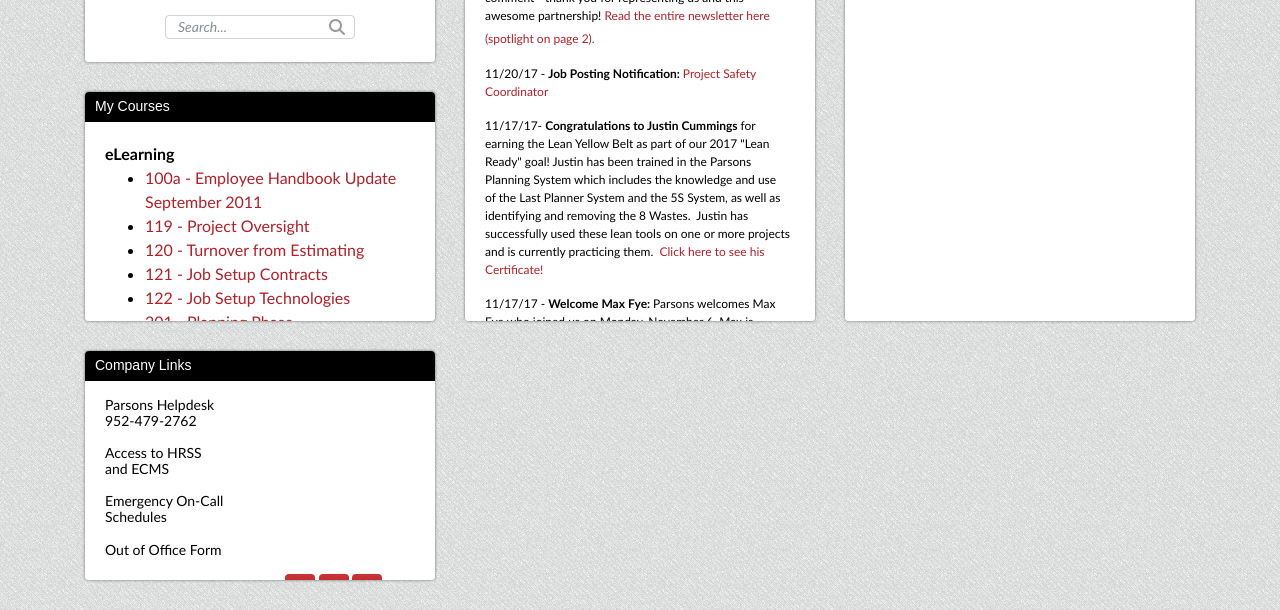
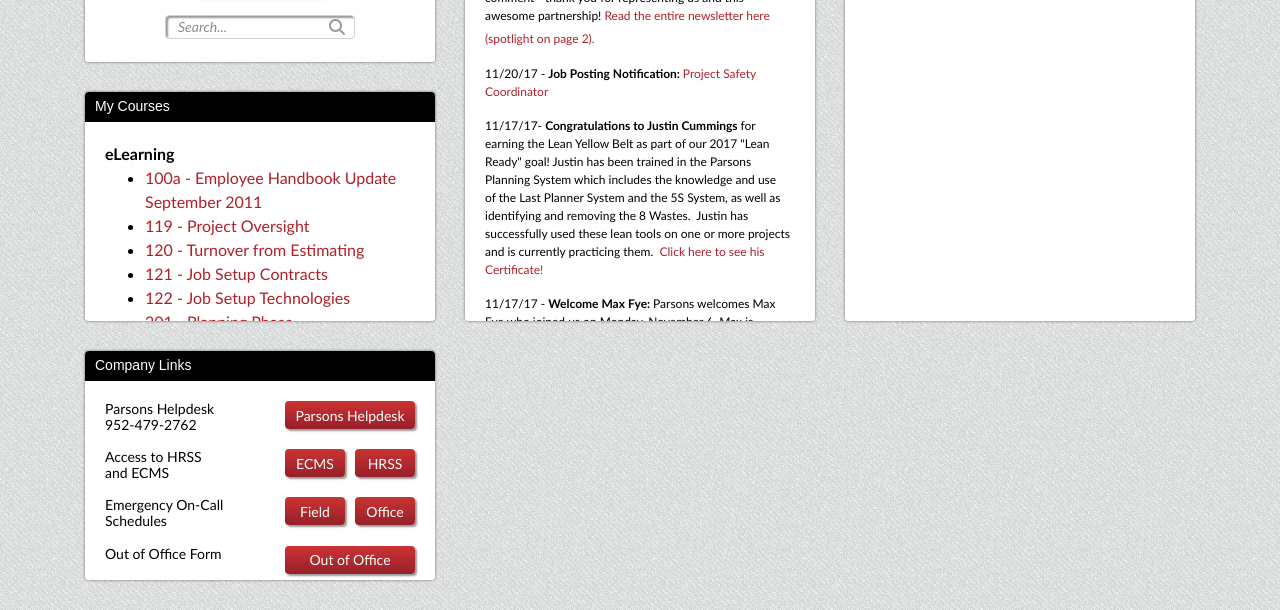
Before and after one commit to SamKahnke/Parsons, a plain HTML site: page index.html in a window 1280 px wide. Shown: the part 292-902 px from the top of the page. Drawn offline with nearby package versions, Linux system fonts and the light colour scheme; a web font is replaced by a local one.

Commit message:
styles buttons

```diff
--- a/index.html
+++ b/index.html
@@ -133,43 +133,47 @@
 							<h2 class="card-title">Company Links</h2>
 						</div>
 						<div class="card-body company-links">
-							<p class="company-link-labels">
+								<div class="company-link-items">
+									<button type="button" class="btn btn-parsons btn-parsons-large">
+										Parsons Helpdesk
+									</button>
 									<p class="text-label-items">
 										Parsons Helpdesk<br>
 										952-479-2762
 									</p>
+								</div>
+								<div class="company-link-items">
+									<button type="button" class="btn btn-parsons btn-parsons-small">
+										HRSS
+									</button>
+									<button type="button" class="btn btn-parsons btn-parsons-small">
+										ECMS
+									</button>
 									<p class="text-label-items">
 										Access to HRSS<br>
 										and ECMS
 									</p>
+								</div>
+								<div class="company-link-items">
+								<button type="button" class="btn btn-parsons btn-parsons-small">
+										Office
+									</button>
+									<button type="button" class="btn btn-parsons btn-parsons-small">
+										Field
+									</button>
 									<p class="text-label-items">
 										Emergency On-Call<br>
 										Schedules
 									</p>
+								</div>
+								<div class="company-link-items">
+									<button type="button" class="btn btn-parsons btn-parsons-large">
+										Out of Office
+									</button>
 									<p class="text-label-items">
 										Out of Office Form
 									</p>
-							</p>
-					<p class="company-link-buttons">
-							<button type="button" class="btn btn-parsons">
-								<span>Training and Tools</span>
-							</button>
-							<button type="button" class="btn btn-parsons">
-								<span>Training and Tools</span>
-							</button>
-							<button type="button" class="btn btn-parsons">
-								<span>Training and Tools</span>
-							</button>
-							<button type="button" class="btn btn-parsons">
-								<span>Training and Tools</span>
-							</button>
-							<button type="button" class="btn btn-parsons">
-								<span>Training and Tools</span>
-							</button>
-							<button type="button" class="btn btn-parsons">
-								<span>Training and Tools</span>
-							</button>
-						</p>
+								</div>
 						</div>
 					</div>
 				</div>
--- a/style.css
+++ b/style.css
@@ -128,7 +128,22 @@
   border: none;
   color: #fff;
   font-size: 14px;
-	width: 30px;
+	box-shadow: 2px 2px 2px #999;
+}
+
+.btn-parsons-small {
+	width: 60px;
+	height: 28px;
+	margin-left: 10px;
+	float: right;
+	padding: 0px;
+}
+
+.btn-parsons-large {
+	width: 130px;
+	height: 28px;
+	float: right;
+	padding: 0px;
 }
 
 .btn-parsons-pulse {
@@ -145,6 +160,7 @@
 	height: 24px;
 	font-size: 14px;
 	font-style: italic;
+	box-shadow: inset 2px 2px 2px #999;
 }
 
 .fa-search {
@@ -157,7 +173,7 @@
 .company-links {
 	flex-direction: row;
 	justify-content: space-around;
-	padding-top: 0px;
+	padding-top: 20px;
 	padding-bottom: 0px;
 }
 
@@ -165,17 +181,6 @@
 	margin-bottom: 16px;
 	line-height: 1.15;
 	max-width: 130px;
-}
-
-.company-link-labels {
-	justify-content: flex-start;
-	max-width: 130px;
-}
-
-.company-link-buttons {
-	justify-content: flex-start;
-	max-width: 130px;
-	float: right;
 }
 
 /*-----------------------------------------------------------*/
```
Lines whose indentation alone changed are shown as unchanged.
